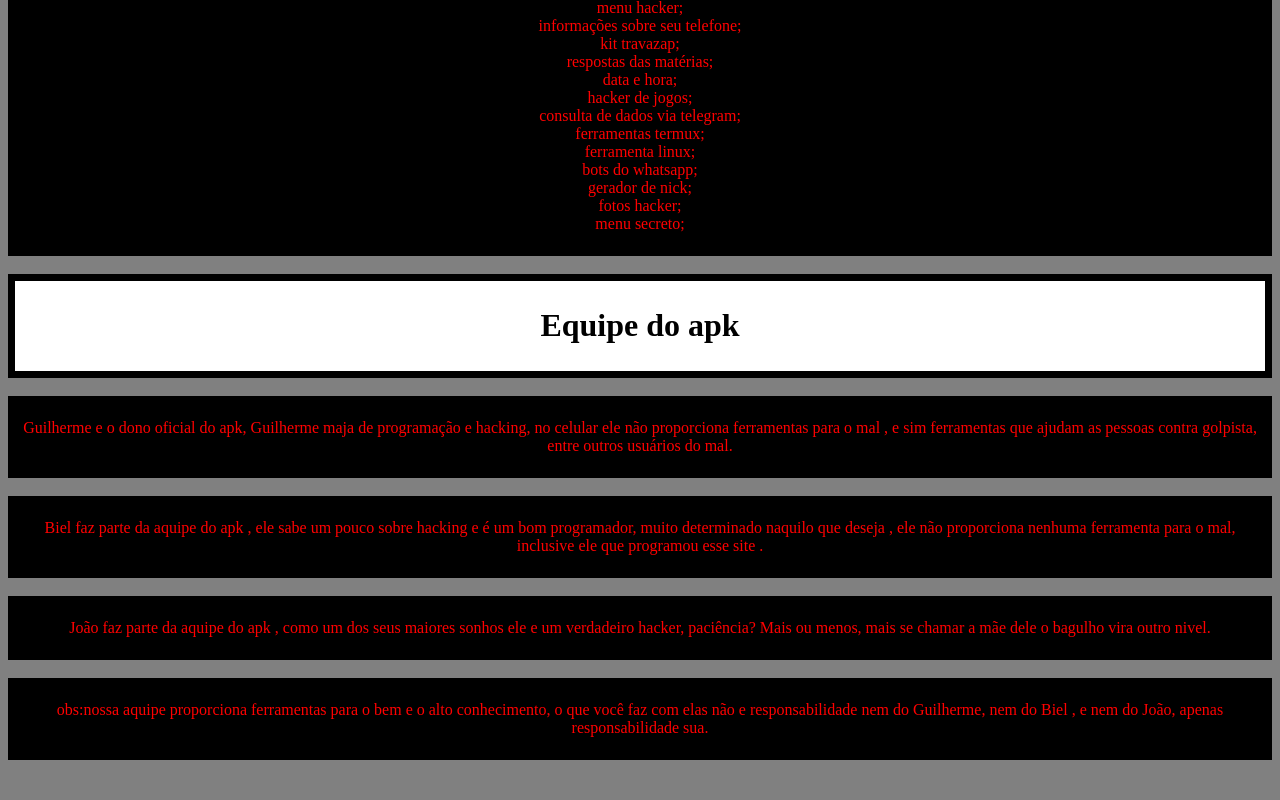
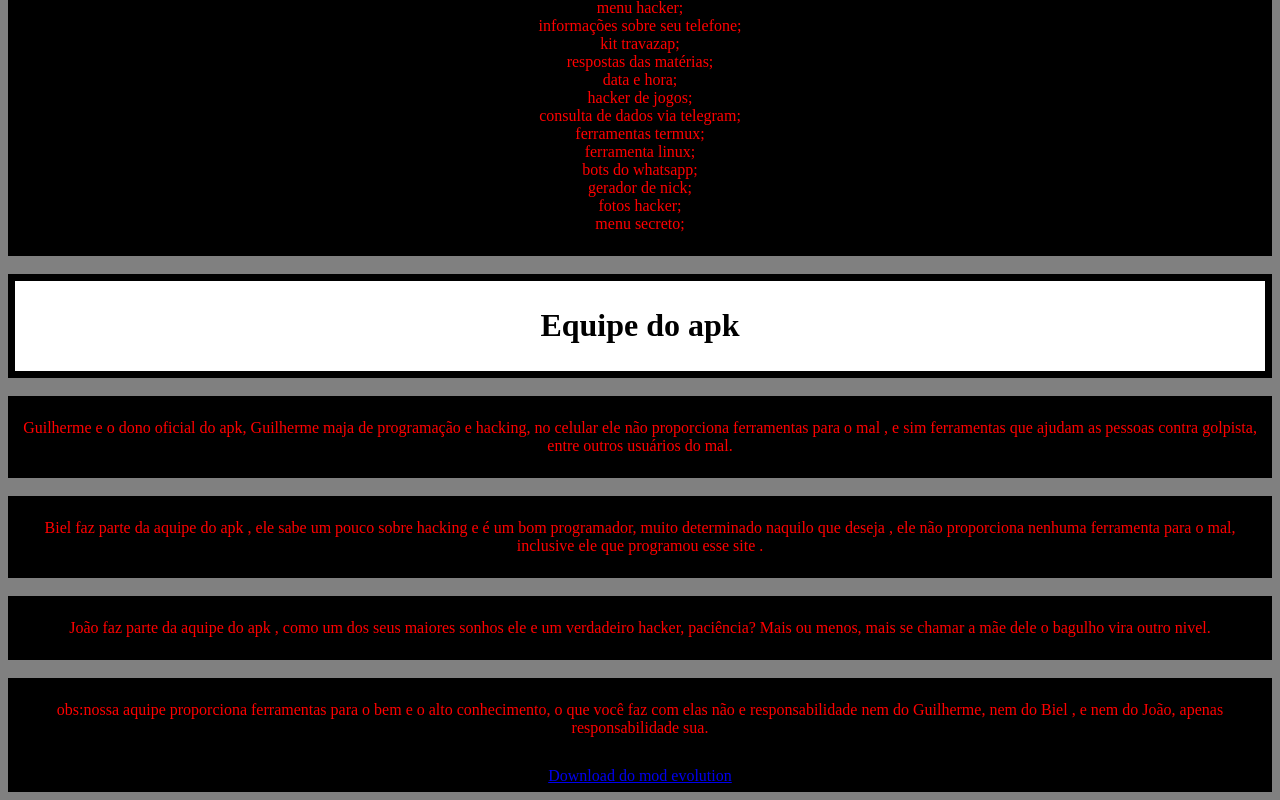
Before and after one commit to Glthh/evolution-, a plain HTML site: page index.html in a window 1280 px wide. Shown: the part 424-1224 px from the top of the page. Before the commit the page ends 1192 px from the top, so only its background shows below. Drawn offline with Linux system fonts and the light colour scheme.

Commit message:
Update index.html

```diff
--- a/index.html
+++ b/index.html
@@ -60,3 +60,6 @@ fotos hacker;<br>menu secreto;<br>
 <div class="card">
     <p>obs:nossa aquipe proporciona ferramentas para o bem e o alto conhecimento, o que você faz com elas não e responsabilidade nem do Guilherme, nem do Biel , e nem do João, apenas responsabilidade sua.</p>
 </div>
+<div class="card">
+<a href="https://www.mediafire.com/file/o3nba90ncn5qls4/MOD_EVOLUTION.apk/file">Download do mod evolution</a>
+</div>
```
